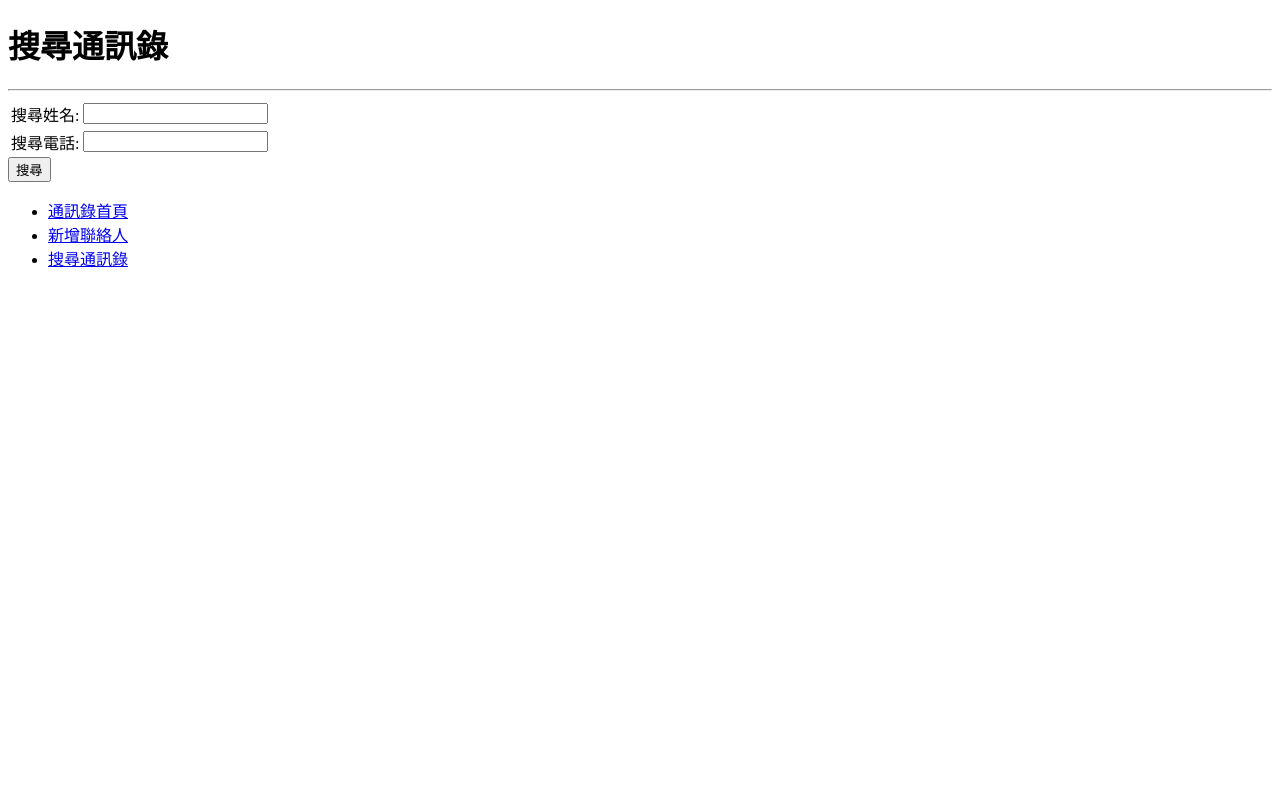
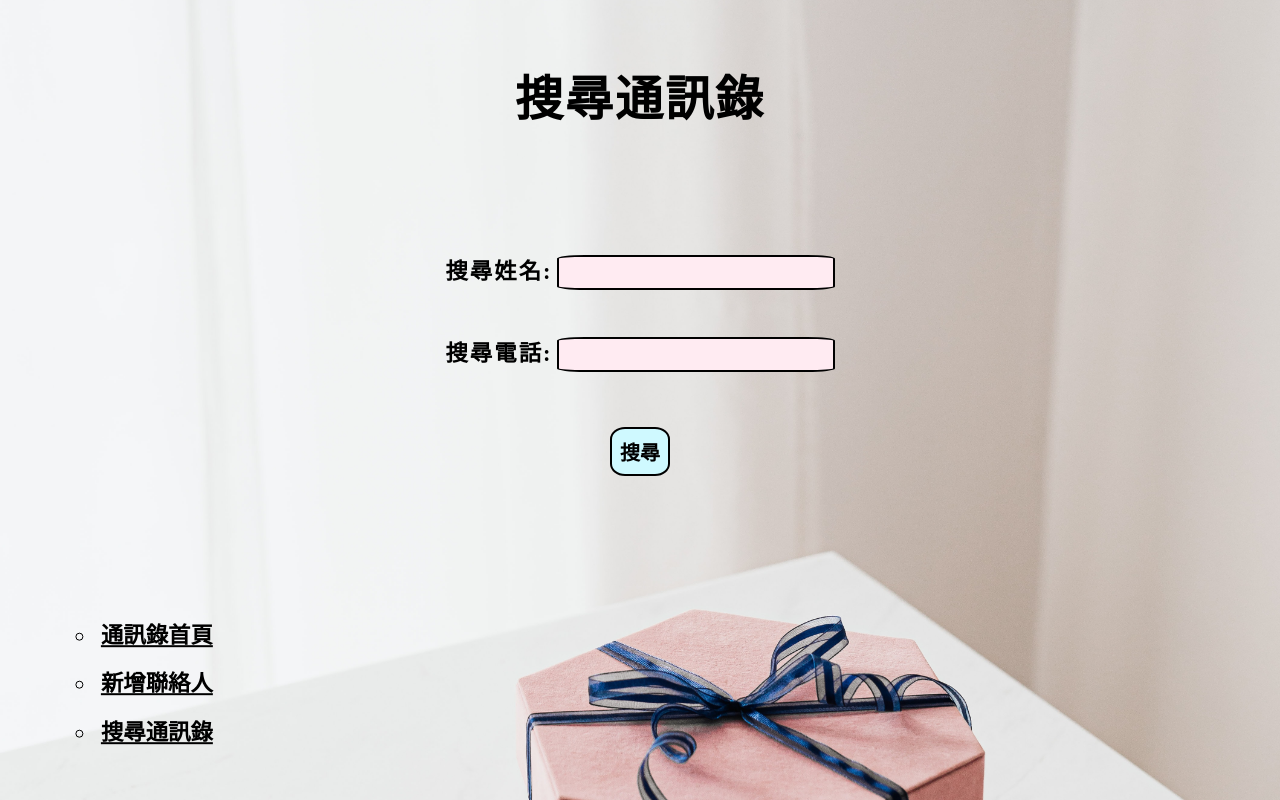
Before and after one commit to StevenShih-0402/Database, a PHP site: page /search.php in a window 1280 px wide. Run offline with PHP 8.4, Linux system fonts and the light colour scheme.

Commit message:
CSS新增
超美

```diff
--- a/edit.php
+++ b/edit.php
@@ -5,6 +5,7 @@
     <meta http-equiv="X-UA-Compatible" content="IE=edge">
     <meta name="viewport" content="width=device-width, initial-scale=1.0">
     <title>更新通訊錄</title>
+    <link rel="stylesheet" href="styleedit.css">
 </head>
 <body>
     <?php
@@ -39,7 +40,6 @@
     ?>
 
     <h1>更新通訊錄</h1>
-    <hr/>
 
     <form action="edit.php?action=update&id=<?php echo $id ?>" method="post">
         <table>
--- a/search.php
+++ b/search.php
@@ -5,11 +5,27 @@
     <meta http-equiv="X-UA-Compatible" content="IE=edge">
     <meta name="viewport" content="width=device-width, initial-scale=1.0">
     <title>搜尋聯絡人</title>
+    <link rel="stylesheet" href="stylesearch.css">
 </head>
 <body>
 
     <h1>搜尋通訊錄</h1>
-    <hr>
+    <div class="center">
+        <form action="search.php" method="post">
+            <table>
+                <tr>
+                    <td>搜尋姓名:</td>
+                    <td><input type="text" name="name"></td>
+                </tr>
+                <tr>
+                    <td>搜尋電話:</td>
+                    <td><input type="text" name="tel"></td>
+                </tr>
+            </table>
+
+            <input type="submit" name="search" value="搜尋">
+        </form>
+
         <?php
             if(isset($_POST["search"])){
                 $db = mysqli_connect("localhost", "root", "A12345678");
@@ -56,27 +72,15 @@
                     }
 
                 }
-            echo "</table>\n<hr/>";
+                echo "</table>\n";
                 mysqli_free_result($rows);
                 mysqli_close($db);
             }
         ?>
 
-    <form action="search.php" method="post">
-        <table>
-            <tr>
-                <td>搜尋姓名:</td>
-                <td><input type="text" name="name"></td>
-            </tr>
-            <tr>
-                <td>搜尋電話:</td>
-                <td><input type="text" name="tel"></td>
-            </tr>
-        </table>
 
-        <input type="submit" name="search" value="搜尋">
-    </form>
 
+    </div>
 
     <ul>
         <li><a href="index.php">通訊錄首頁</a></li>
--- /dev/null
+++ b/stylesearch.css
@@ -0,0 +1,109 @@
+html{
+    width: 100%;
+    height: 100%;
+    font-family: "Klee One";
+    font-weight: 600;
+}
+
+body{
+    margin: 0;
+    padding: 0;
+    background: url(bk3.jpg) 0 50%;      /*攝影師：Karolina Grabowska，連結：Pexels*/
+    background-size: cover;
+}
+
+.center{
+    display: flex;
+    justify-content: space-around;
+    align-items: center;
+    padding: 100px;
+}
+form{
+    text-align: center;
+    font-size: 1.4em;
+    line-height: 3.5em;
+    letter-spacing: 2px;
+}
+
+table[border="1"]{
+    font-size: 1.4em;
+    text-align: center;
+    border-collapse: collapse;
+    border:3px solid black;
+}
+
+table[border="1"] tr:nth-child(1){
+    background: rgba(0,0,0,0.6);
+    color: white;
+}
+
+table[border="1"] tr:nth-child(even){
+    background: rgba(0,0,0,0.2);
+}
+
+table[border="1"] td{
+    border:3px solid black;
+    padding: 5px;
+}
+
+input[type="text"]{
+    font-size: 20px;
+    font-weight: 600;
+    padding: 4px;
+    background: #ffebf2;
+    border:2px solid black;
+    border-radius: 10%;
+    outline: none;
+    font-family: "Klee One";
+}
+
+input[type="text"]:focus{
+    border:2px solid crimson;
+    transition: 0.5s;
+}
+
+input[type="submit"]{
+    font-size: 20px;
+    font-weight: 600;
+    padding: 8px;
+    margin-top: 30px;
+    background: #cff9ff;
+    border:2px solid black;
+    border-radius: 25%;
+    font-family: "Klee One";
+    transition: 0.25s;
+}
+
+input[type="submit"]:hover{
+    background: #63cdda;
+    cursor: pointer;
+    transition: 0.25s;
+}
+
+h1{
+    font-size: 3em;
+    text-align: center;
+    margin: 60px 0 0 0;
+    letter-spacing: 2px;
+}
+
+ul{
+    font-size: 1.4em;
+    list-style: circle;
+    text-align: center;
+    line-height: 1.7em;
+    position: absolute;
+    top: 90%;
+    left: 5%;
+    transform: translate(-5%, -90%);
+}
+
+a{
+    color: black;
+    display: inline-block;
+    padding: 5px;
+}
+
+a:hover{
+    transform: scale(1.05);
+}
```
Also changed, not shown: add.php (+6 -5 lines), index.php (+9 -7 lines), style.css (added, +43 -0 lines), styleadd.css (added, +102 -0 lines), styleedit.css (added, +88 -0 lines), bk.jpg (added), bk2.jpg (added), bk3.jpg (added). Lines whose indentation alone changed are shown as unchanged.
